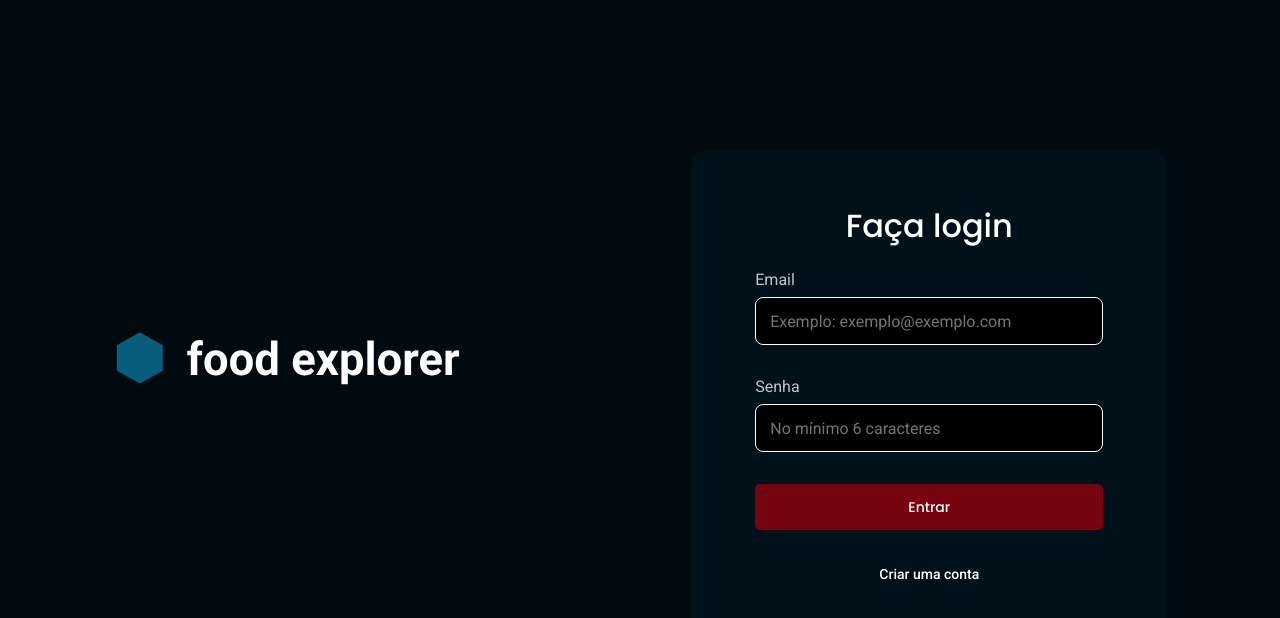
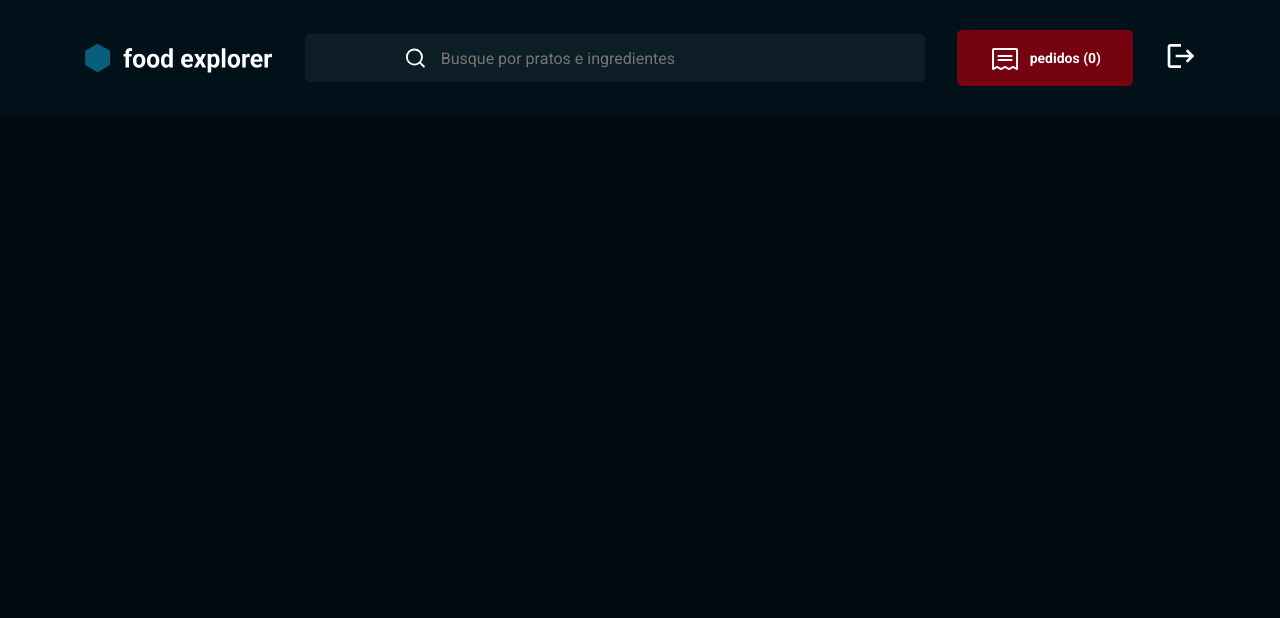
Before and after one commit to RodrigoLuigi/FoodExplorer-Frontend, a React (Vite) app: page / in a window 1280 px wide. Shown: the top 618 px of the page. Built offline with nearby package versions, Linux system fonts and the light colour scheme.

Commit message:
feat: create MenuMobile responsive, create Header Responsive

```diff
--- /dev/null
+++ b/src/components/Header/index.jsx
@@ -0,0 +1,57 @@
+import { useState } from 'react'
+
+import logo from '../../assets/logo.svg'
+import receipt from '../../assets/receipt.svg'
+
+import { IoMenu } from 'react-icons/io5'
+import { MdLogout } from 'react-icons/md'
+import { FiSearch } from 'react-icons/fi'
+
+import { Input } from '../Input'
+import { MenuMobile } from '../MenuMobile'
+
+import { Container, Logo, Search, Orders, Logout } from './styles'
+
+export function Header() {
+	const [menuIsVisible, setMenuIsVisible] = useState(false)
+
+	return (
+		<Container>
+			<div className="content">
+				<MenuMobile
+					menuIsVisible={menuIsVisible}
+					setMenuIsVisible={setMenuIsVisible}
+				/>
+
+				<IoMenu
+					className="menu"
+					size={32}
+					onClick={() => setMenuIsVisible(true)}
+				/>
+
+				<Logo>
+					<img src={logo} alt="" />
+				</Logo>
+
+				<Search>
+					<div>
+						<FiSearch size={24} />
+						<Input placeholder="Busque por pratos e ingredientes" type="text" />
+					</div>
+				</Search>
+
+				<Orders>
+					<img src={receipt} size={32} />
+					<span>0</span>
+					<strong>
+						pedidos <span>(0)</span>
+					</strong>
+				</Orders>
+
+				<Logout>
+					<MdLogout size={32} />
+				</Logout>
+			</div>
+		</Container>
+	)
+}
--- /dev/null
+++ b/src/components/Header/styles.js
@@ -0,0 +1,148 @@
+import styled from 'styled-components'
+
+export const Container = styled.header`
+	grid-area: header;
+
+	width: 100%;
+
+	background-color: ${({ theme }) => theme.COLORS.DARK_700};
+
+	> .content {
+		max-width: 1160px;
+		height: 11.6rem;
+		margin: 0 auto;
+
+		display: flex;
+		justify-content: space-between;
+		align-items: center;
+
+		gap: 3.2rem;
+
+		padding: 0 2.3rem;
+
+		@media (min-width: 768px) {
+			.menu {
+				display: none;
+			}
+		}
+
+		/* @media (min-width: 1160px) {
+			padding: 0 12.3rem;
+		} */
+	}
+`
+
+export const Logo = styled.div`
+	display: flex;
+	align-items: center;
+
+	img {
+		width: clamp(16rem, 10rem + 10vw, 19rem);
+	}
+`
+
+export const Search = styled.div`
+	width: 100%;
+
+	display: none;
+	align-items: center;
+
+	padding: 0 1.4rem;
+	border-radius: 5px;
+
+	background-color: ${({ theme }) => theme.COLORS.DARK_900};
+
+	> div {
+		width: 100%;
+		display: flex;
+		align-items: center;
+	}
+
+	label {
+		position: absolute;
+		width: 1px;
+		height: 1px;
+		padding: 0;
+		margin: -1px;
+		overflow: hidden;
+		clip: rect(0, 0, 0, 0);
+		white-space: nowrap;
+		border-width: 0;
+	}
+
+	@media (min-width: 768px) {
+		display: flex;
+	}
+
+	@media (min-width: 1060px) {
+		padding: 0 9.9rem;
+	}
+`
+
+export const Orders = styled.button`
+	background: transparent;
+	border: 0;
+	position: relative;
+
+	> span {
+		width: 20px;
+		height: 20px;
+
+		position: absolute;
+		top: -2px;
+		left: 17.54px;
+
+		border-radius: 99px;
+
+		background-color: ${({ theme }) => theme.COLORS.TOMATO_100};
+
+		display: flex;
+		align-items: center;
+		justify-content: center;
+
+		color: ${({ theme }) => theme.COLORS.LIGHT_100};
+
+		font-size: 12px;
+		font-weight: 500;
+		font-family: var(--ff-heading);
+
+		@media (min-width: 768px) {
+			display: none;
+		}
+	}
+
+	> strong {
+		color: ${({ theme }) => theme.COLORS.LIGHT_100};
+		font-size: 14px;
+		display: none;
+		white-space: nowrap;
+
+		@media (min-width: 768px) {
+			display: block;
+		}
+	}
+
+	@media (min-width: 768px) {
+		display: flex;
+		align-items: center;
+		gap: 8px;
+
+		background-color: ${({ theme }) => theme.COLORS.TOMATO_100};
+		padding: 1.2rem 3.2rem;
+
+		border-radius: 5px;
+	}
+`
+
+export const Logout = styled.button`
+	background-color: transparent;
+	border: none;
+
+	color: ${({ theme }) => theme.COLORS.LIGHT_100};
+
+	display: none;
+
+	@media (min-width: 768px) {
+		display: block;
+	}
+`
--- a/src/components/Input/index.jsx
+++ b/src/components/Input/index.jsx
@@ -1,9 +1,9 @@
 import { Container } from './styles'
 
-export function Input({ id, label, className, ...rest }) {
+export function Input({ id, label, ...rest }) {
 	return (
 		<Container>
-			<label for={id}>{label}</label>
+			<label>{label}</label>
 			<input id={id} {...rest} />
 		</Container>
 	)
--- /dev/null
+++ b/src/components/MenuMobile/index.jsx
@@ -0,0 +1,35 @@
+import { useEffect } from 'react'
+
+import { IoClose } from 'react-icons/io5'
+import { FiSearch } from 'react-icons/fi'
+
+import { Input } from '../Input'
+import { ButtonText } from '../ButtonText'
+
+import { Container, Search } from './styles'
+
+export function MenuMobile({ menuIsVisible, setMenuIsVisible }) {
+	useEffect(() => {
+		document.body.style.overflowY = menuIsVisible ? 'hidden' : 'auto'
+	}, [menuIsVisible])
+
+	return (
+		<Container isVisible={menuIsVisible}>
+			<div className="header">
+				<IoClose size={24} onClick={() => setMenuIsVisible(false)} />
+				<span>Menu</span>
+			</div>
+
+			<div className="content">
+				<Search>
+					<FiSearch size={24} />
+					<Input placeholder="Busque por pratos e ingredientes" type="text" />
+				</Search>
+
+				<div className="signout">
+					<ButtonText title="Sair" />
+				</div>
+			</div>
+		</Container>
+	)
+}
--- /dev/null
+++ b/src/components/MenuMobile/styles.js
@@ -0,0 +1,87 @@
+import styled, { css } from 'styled-components'
+
+export const Container = styled.div`
+	display: grid;
+
+	grid-template-rows: max-content auto;
+	grid-template-areas:
+		'header'
+		'content';
+
+	position: absolute;
+	z-index: 5;
+	top: -100vh;
+	left: 0;
+
+	width: 100%;
+	height: 100vh;
+
+	opacity: 0;
+
+	background-color: ${({ theme }) => theme.COLORS.DARK_400};
+
+	transition: 0.6s ease-in-out;
+
+	${({ isVisible }) =>
+		isVisible &&
+		css`
+			top: 0vh;
+			opacity: 1;
+		`}
+
+	.header {
+		grid-area: header;
+		height: 11.6rem;
+
+		display: flex;
+		align-items: center;
+
+		gap: 1.6rem;
+
+		padding: 0 2.8rem;
+
+		background-color: ${({ theme }) => theme.COLORS.DARK_700};
+
+		> span {
+			font-size: 2.1rem;
+		}
+	}
+
+	.content {
+		grid-area: content;
+		padding: 0 2.8rem;
+
+		> .signout {
+			margin-top: 32px;
+			border-bottom: 1px solid #192227;
+
+			button {
+				font-size: 24px;
+				line-height: 140%;
+			}
+		}
+	}
+`
+export const Search = styled.div`
+	display: flex;
+	align-items: center;
+
+	padding: 0 1.4rem;
+	border-radius: 5px;
+
+	margin-top: 3.5rem;
+
+	background-color: ${({ theme }) => theme.COLORS.DARK_900};
+
+	label {
+		position: absolute;
+		width: 1px;
+		height: 1px;
+		padding: 0;
+		margin: -1px;
+		overflow: hidden;
+		clip: rect(0, 0, 0, 0);
+		white-space: nowrap;
+		border-width: 0;
+	}
+`
--- a/src/pages/Home/index.jsx
+++ b/src/pages/Home/index.jsx
@@ -1,5 +1,13 @@
+import { Header } from '../../components/Header'
+
 import { Container } from './styles'
 
 export function Home() {
-	return <Container></Container>
+	return (
+		<Container>
+			<Header />
+
+			<div className="content"></div>
+		</Container>
+	)
 }
--- a/src/pages/Home/styles.js
+++ b/src/pages/Home/styles.js
@@ -1,3 +1,15 @@
 import styled from 'styled-components'
 
-export const Container = styled.div``
+export const Container = styled.div`
+	width: 100%;
+	height: 100vh;
+	display: grid;
+	grid-template-rows: max-content auto;
+	grid-template-areas:
+		'header'
+		'content';
+
+	> .content {
+		grid-area: content;
+	}
+`
--- a/src/routes/index.jsx
+++ b/src/routes/index.jsx
@@ -6,7 +6,7 @@ import { AppRoutes } from './app.routes'
 export function Routes() {
 	return (
 		<BrowserRouter>
-			<AuthRoutes />
+			<AppRoutes />
 		</BrowserRouter>
 	)
 }
```
Also changed, not shown: src/assets/receipt.svg (added).
